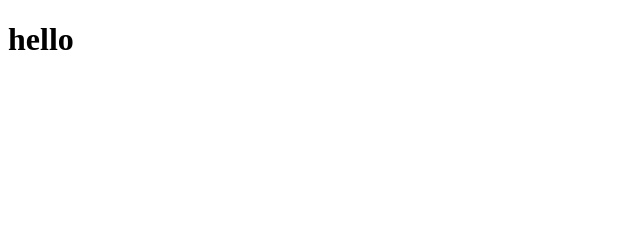
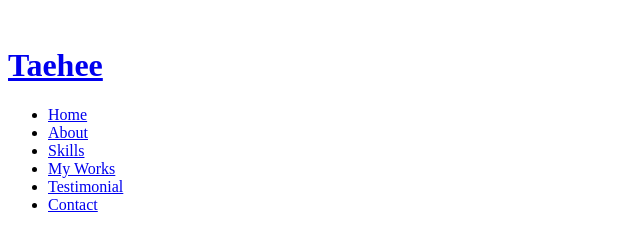
Before and after one commit to kimth102/portfolio, a plain HTML site: page index.html in a window 1280 px wide. Shown: the whole page, without its empty margins (0-640 px from the left). Drawn offline with Linux system fonts and the light colour scheme.

Commit message:
HTML header 작성, main section 구분

```diff
--- a/index.html
+++ b/index.html
@@ -38,6 +38,42 @@
     <script src="js/main.js" defer></script>
   </head>
   <body>
-    <h1>hello</h1>
+    <!-- header -->
+    <header>
+      <div>
+        <img src="images/favicon.ico" alt="" />
+        <h1><a href="#">Taehee</a></h1>
+      </div>
+      <nav>
+        <ul>
+          <li><a href="#home">Home</a></li>
+          <li><a href="#about">About</a></li>
+          <li><a href="#skills">Skills</a></li>
+          <li><a href="#works">My Works</a></li>
+          <li><a href="#testimonial">Testimonial</a></li>
+          <li><a href="#contact">Contact</a></li>
+        </ul>
+      </nav>
+    </header>
+    <!-- main -->
+    <main>
+      <!-- home section -->
+      <section id="home"><h2></h2></section>
+      <!-- about section -->
+      <section id="about"></section>
+      <!-- skills section -->
+      <section id="skills"></section>
+      <!-- works section -->
+      <section id="works"></section>
+      <!-- testimonial section -->
+      <section id="testimonial"></section>
+      <!-- contact section -->
+      <section id="contact"></section>
+
+      <!-- arrow up aside -->
+      <aside></aside>
+    </main>
+    <!-- footer -->
+    <footer></footer>
   </body>
 </html>
```
